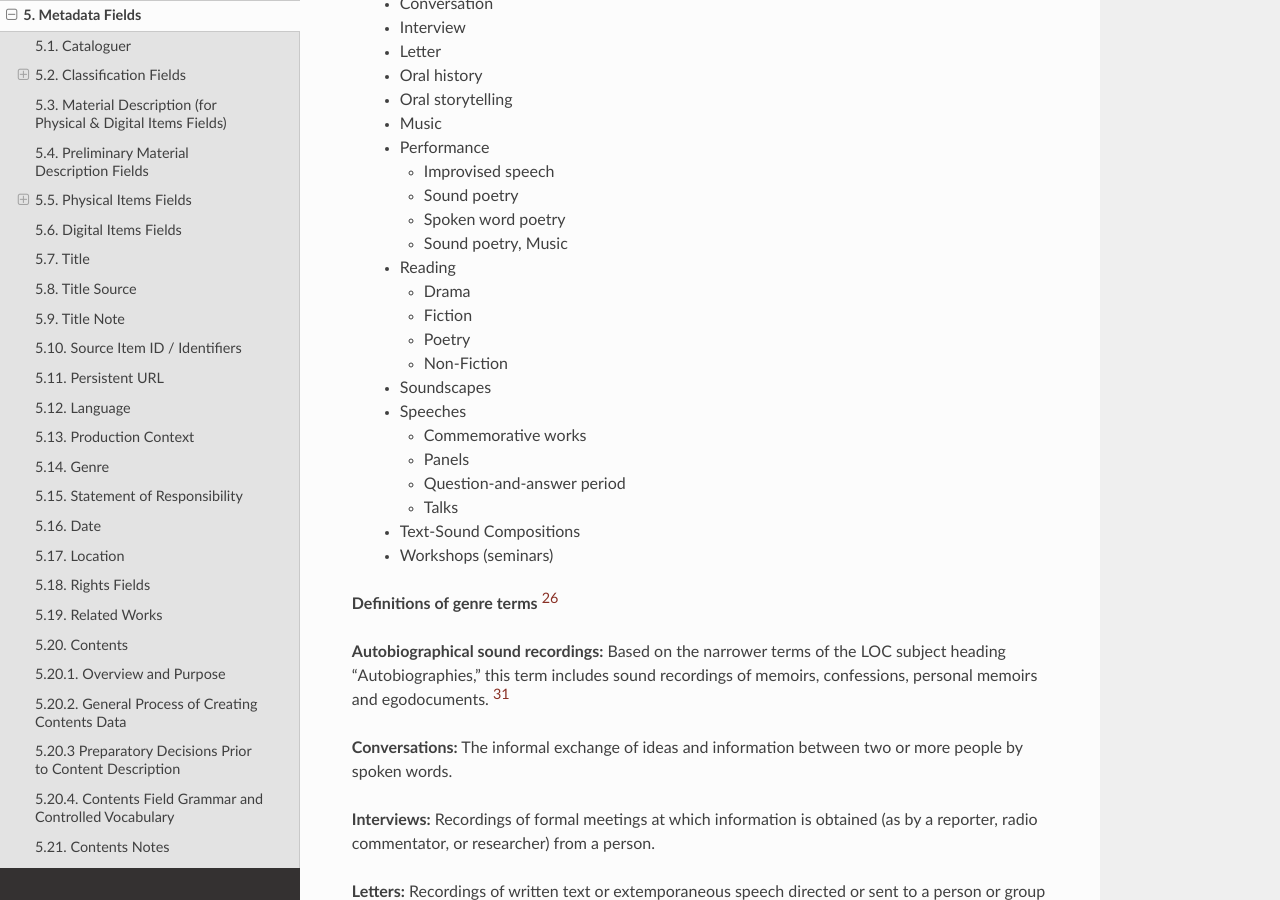
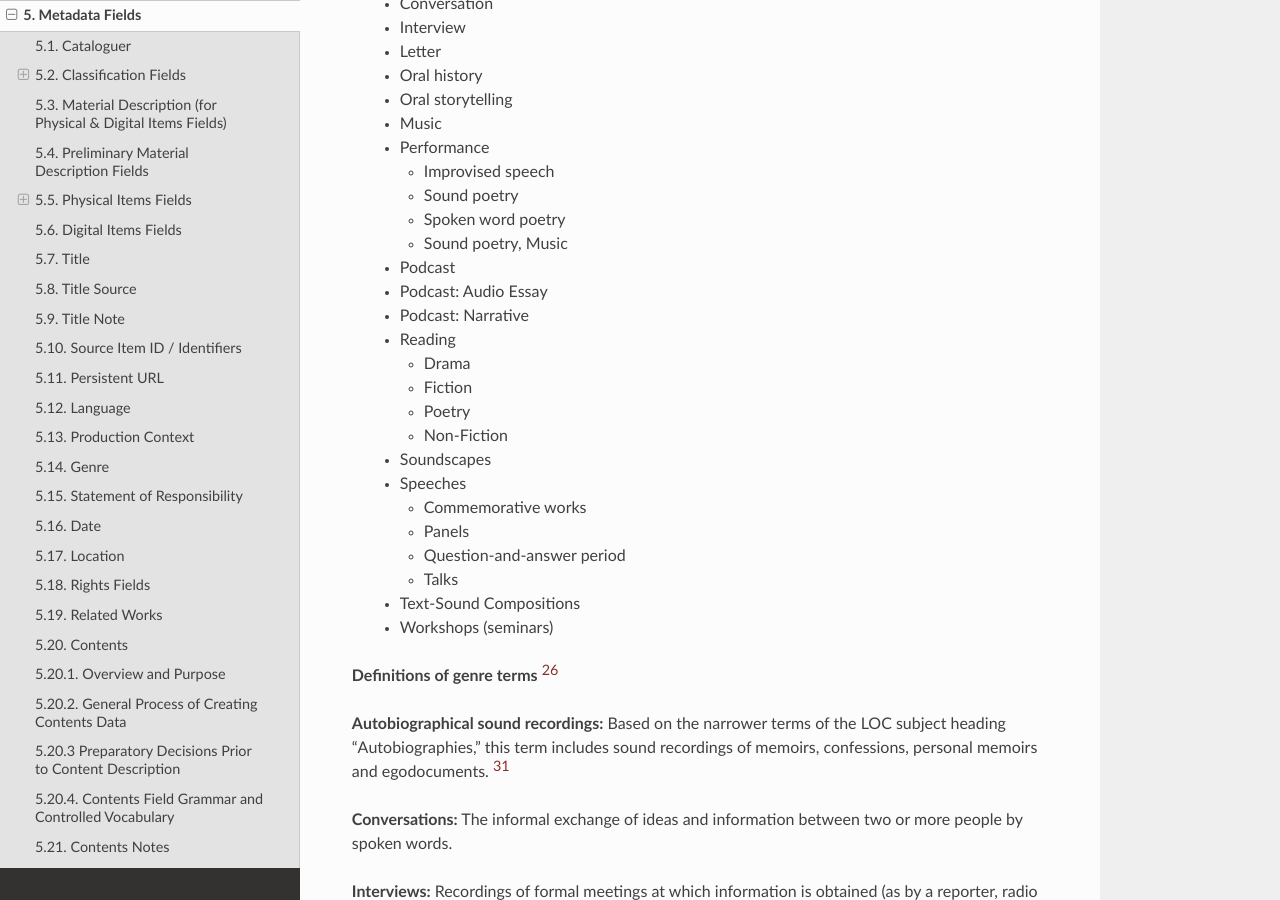
Before and after one commit to spokenweb/spokenweb-metadata-scheme, a Sphinx documentation site: the page built from docs/5-metadata-fields.rst, in a window 1280 px wide and 900 px high, scrolled down 14192 px. Built offline with Sphinx 7.4.7 and the Read the Docs theme 3.1.0, drawn with Linux system fonts in a browser that asks for light colours.

Commit message:
Update 5-metadata-fields.rst
adding podcast genres

```diff
--- a/docs/5-metadata-fields.rst
+++ b/docs/5-metadata-fields.rst
@@ -509,6 +509,10 @@ Here is the list of terms you must draw from:
     * Sound poetry
     * Spoken word poetry
     * Sound poetry, Music
+
+  * Podcast
+  * Podcast: Audio Essay
+  * Podcast: Narrative
 
   * Reading
 
```
